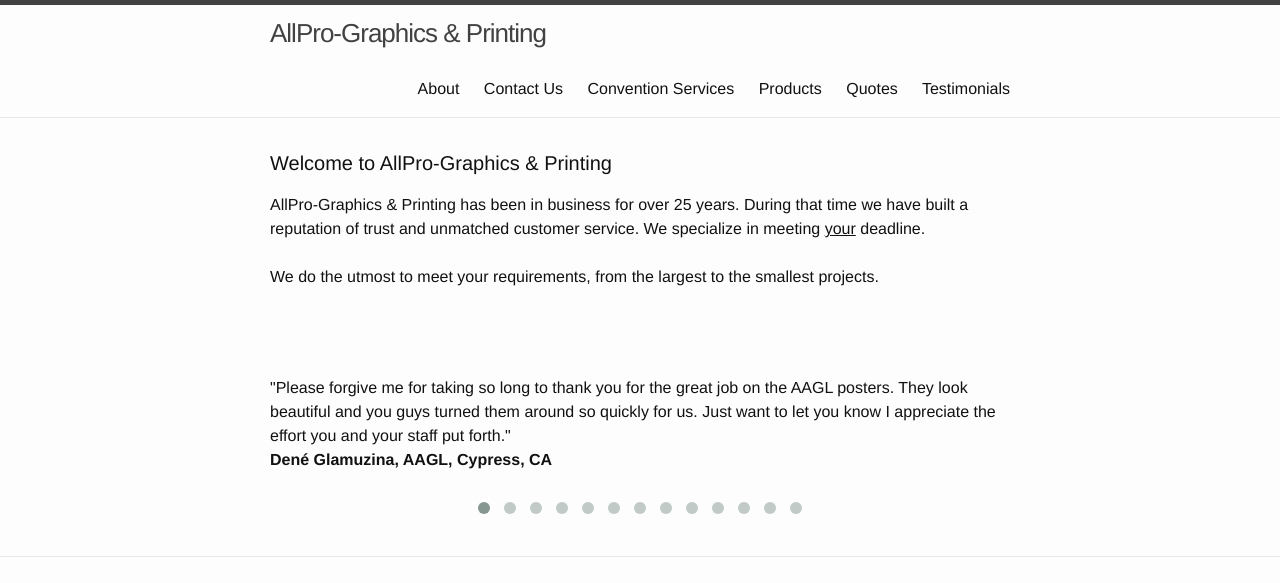
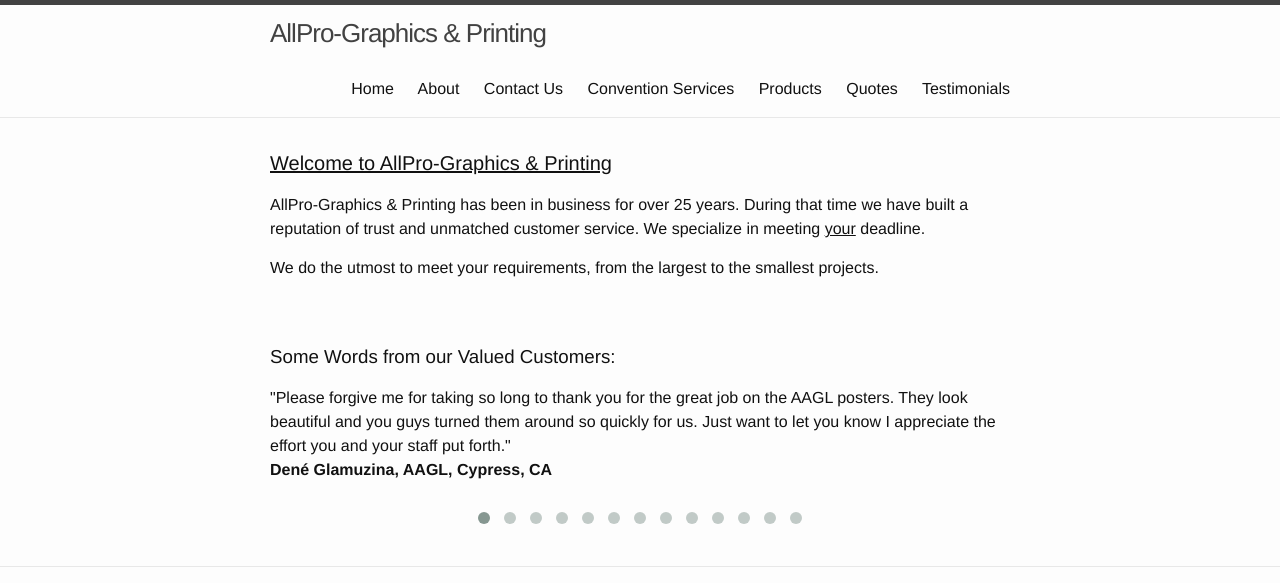
Before and after one commit to homeofmatt/apgprinting-mvp, a Jekyll site: the page built from index.html, in a window 1280 px wide, cut to the strip 0-583 px from the top of the page. Built offline with Jekyll 4.4.1, drawn with Linux system fonts in a browser that asks for light colours; nearby versions of some CDN libraries.

Commit message:
added title for carousel & 'Home' menu item

```diff
--- a/_includes/header.html
+++ b/_includes/header.html
@@ -1,7 +1,5 @@
 <header class="site-header">
-
   <div class="wrapper">
-
     <a class="site-title" href="{{ site.baseurl }}/">{{ site.title }}</a>
 
     <nav class="site-nav">
@@ -14,14 +12,13 @@
       </a>
 
       <div class="trigger">
+        <a class="page-link" href="{{ "/" | prepend: site.baseurl }}">Home</a>
         {% for my_page in site.pages %}
-          {% if my_page.title %}
-          <a class="page-link" href="{{ my_page.url | prepend: site.baseurl }}">{{ my_page.title }}</a>
+          {% if my_page.title && my_page.title != "Home" %}
+            <a class="page-link" href="{{ my_page.url | prepend: site.baseurl }}">{{ my_page.title }}</a>
           {% endif %}
         {% endfor %}
       </div>
     </nav>
-
   </div>
-
 </header>
--- a/index.html
+++ b/index.html
@@ -3,10 +3,11 @@
 ---
 
 <div class="home">
-  <h1 class="page-heading">Welcome to AllPro-Graphics & Printing</h1>
-  <p>AllPro-Graphics & Printing has been in business for over 25 years. During that time we have built a reputation of trust and unmatched customer service. We specialize in meeting <u>your</u> deadline.<br /><br />We do the utmost to meet your requirements, from the largest to the smallest projects.</p><br /><br /><br />
+  <h1 class="page-heading"><u>Welcome to AllPro-Graphics & Printing</u></h1>
+  <p>AllPro-Graphics & Printing has been in business for over 25 years. During that time we have built a reputation of trust and unmatched customer service. We specialize in meeting <u>your</u> deadline.</p>
+  <p>We do the utmost to meet your requirements, from the largest to the smallest projects.</p><br /><br />
 
-
+  <h3>Some Words from our Valued Customers:</h3>
   <div id="testimonial-carousel" class="owl-carousel">
     <div>
       <p>"Please forgive me for taking so long to thank you for the great job on the AAGL posters. They look beautiful and you guys turned them around so quickly for us.   Just want to let you know I appreciate the effort you and your staff put forth."<br />
```
